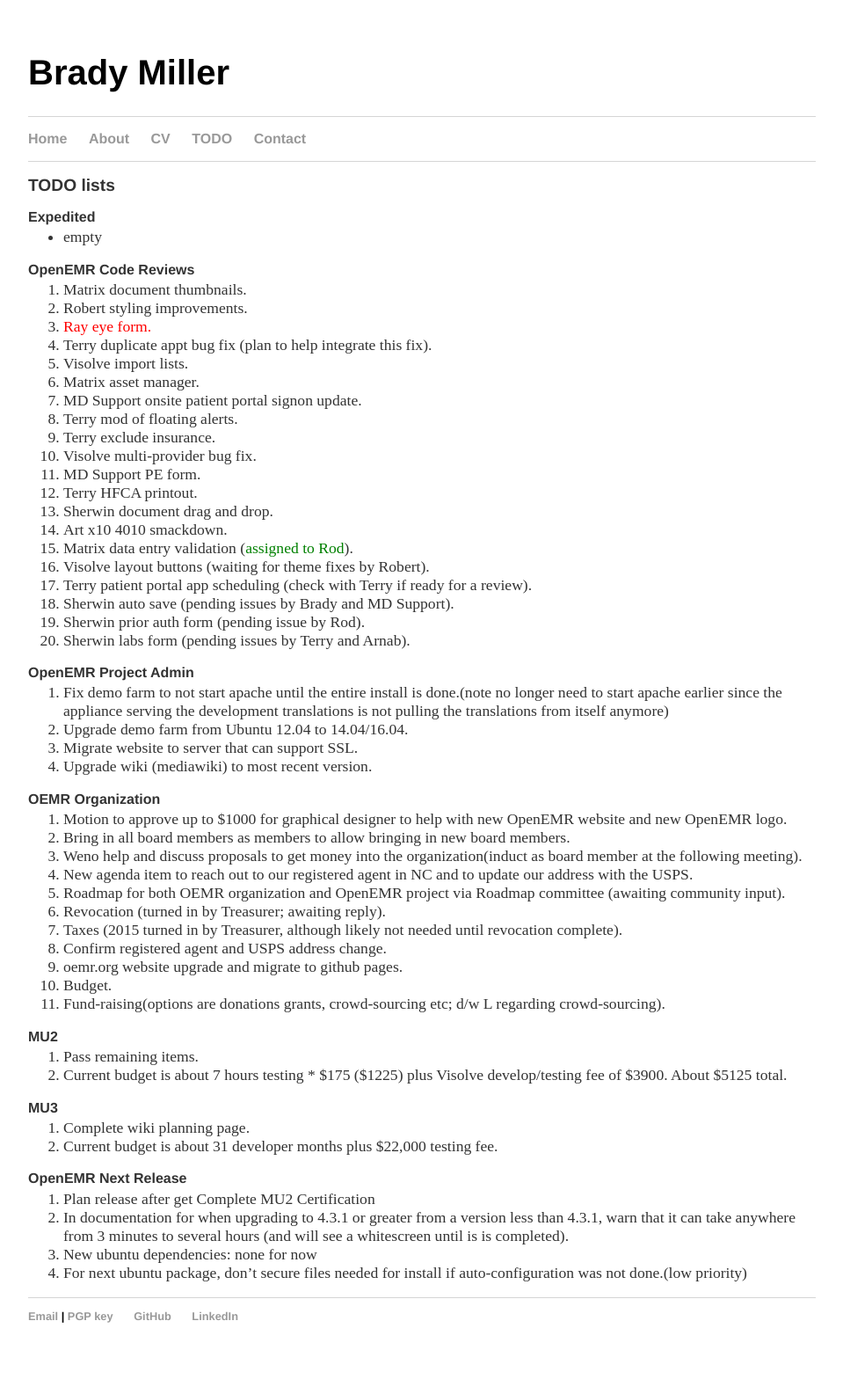
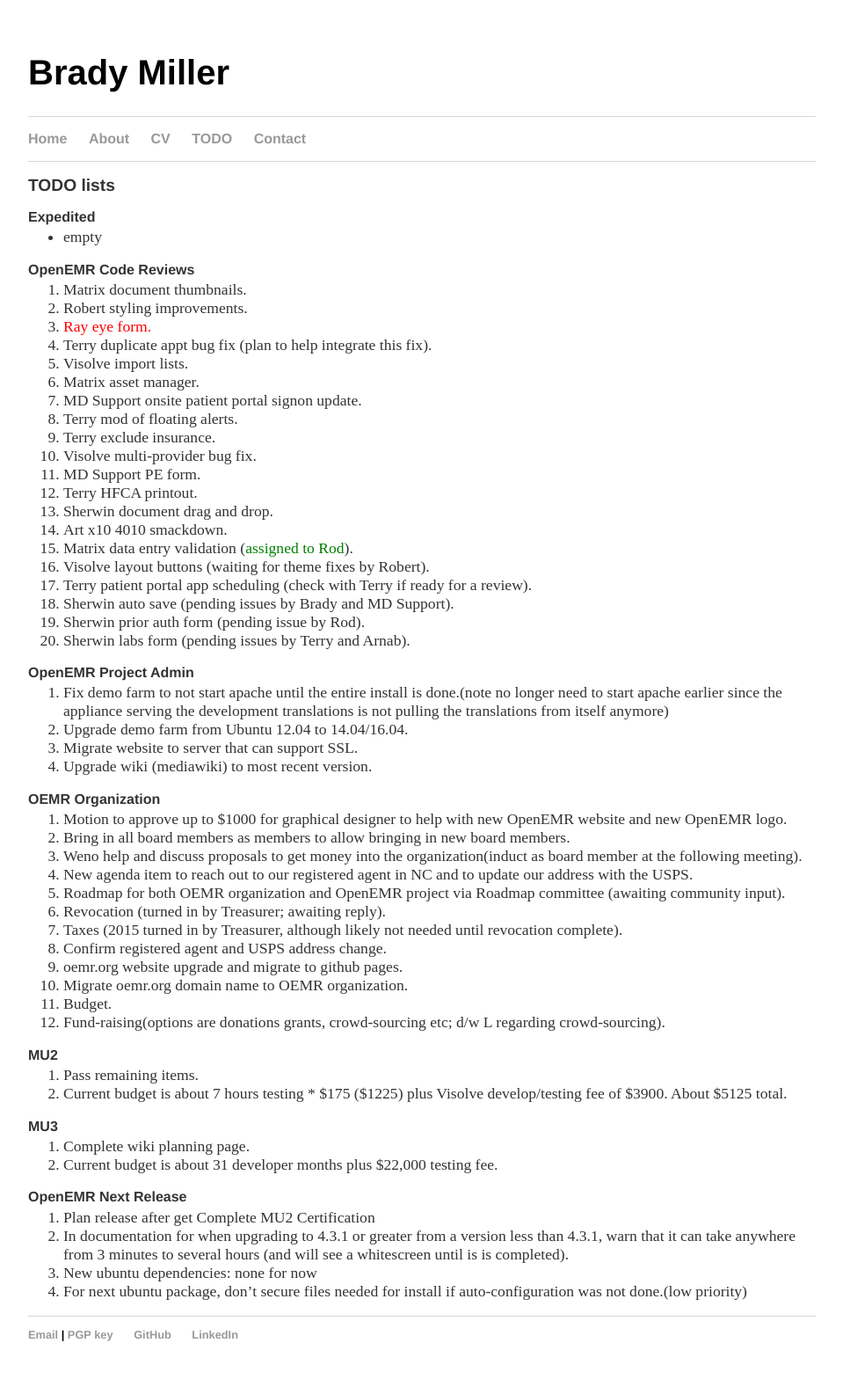
Before and after one commit to bradymiller/bradymiller.github.io, a Jekyll site: the page built from todo/index.md, in a window 1280 px wide. Shown: the whole page at 88% size, without its empty margins (160-1119 px from the left). Built offline with Jekyll 4.4.1, drawn with Linux system fonts in a browser that asks for light colours; before the commit the page ends 1564 px from its top, so only the background shows below that.

Commit message:
Update todo list

```diff
--- a/todo/index.md
+++ b/todo/index.md
@@ -44,6 +44,7 @@
 1. Taxes (2015 turned in by Treasurer, although likely not needed until revocation complete).
 1. Confirm registered agent and USPS address change.
 1. oemr.org website upgrade and migrate to github pages.
+1. Migrate oemr.org domain name to OEMR organization.
 1. Budget.
 1. Fund-raising(options are donations grants, crowd-sourcing etc; d/w L regarding crowd-sourcing).
 
```
